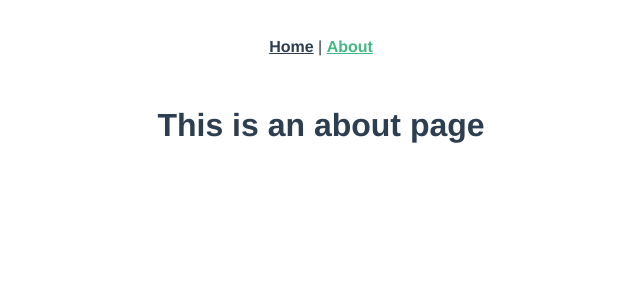
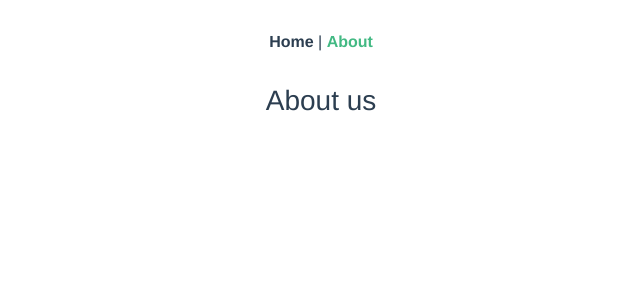
Before and after one commit to ivanurra/vue-forms-02, a Vue app: page /about in a window 1280 px wide. Shown: the top 300 px of the page, without its empty margins (319-959 px from the left). Built offline with nearby package versions, Linux system fonts and the light colour scheme.

Commit message:
bootstrap installed

```diff
--- /dev/null
+++ b/jsconfig.json
@@ -0,0 +1,5 @@
+{
+    "include": [
+      "./src/**/*"
+    ]
+}
--- a/public/index.html
+++ b/public/index.html
@@ -6,6 +6,7 @@
     <meta name="viewport" content="width=device-width,initial-scale=1.0">
     <link rel="icon" href="<%= BASE_URL %>favicon.ico">
     <title><%= htmlWebpackPlugin.options.title %></title>
+    <link rel="stylesheet" href="https://maxcdn.bootstrapcdn.com/bootstrap/4.0.0/css/bootstrap.min.css" integrity="sha384-Gn5384xqQ1aoWXA+058RXPxPg6fy4IWvTNh0E263XmFcJlSAwiGgFAW/dAiS6JXm" crossorigin="anonymous">
   </head>
   <body>
     <noscript>
--- a/src/views/About.vue
+++ b/src/views/About.vue
@@ -1,5 +1,5 @@
 <template>
   <div class="about">
-    <h1>This is an about page</h1>
+    <h3>About us</h3>
   </div>
 </template>
--- a/src/views/Home.vue
+++ b/src/views/Home.vue
@@ -1,18 +1,15 @@
 <template>
   <div class="home">
-    <img alt="Vue logo" src="../assets/logo.png">
-    <HelloWorld msg="Welcome to Your Vue.js App"/>
+    Start
   </div>
 </template>
 
 <script>
-// @ is an alias to /src
-import HelloWorld from '@/components/HelloWorld.vue'
 
 export default {
   name: 'Home',
   components: {
-    HelloWorld
+
   }
 }
 </script>
```
